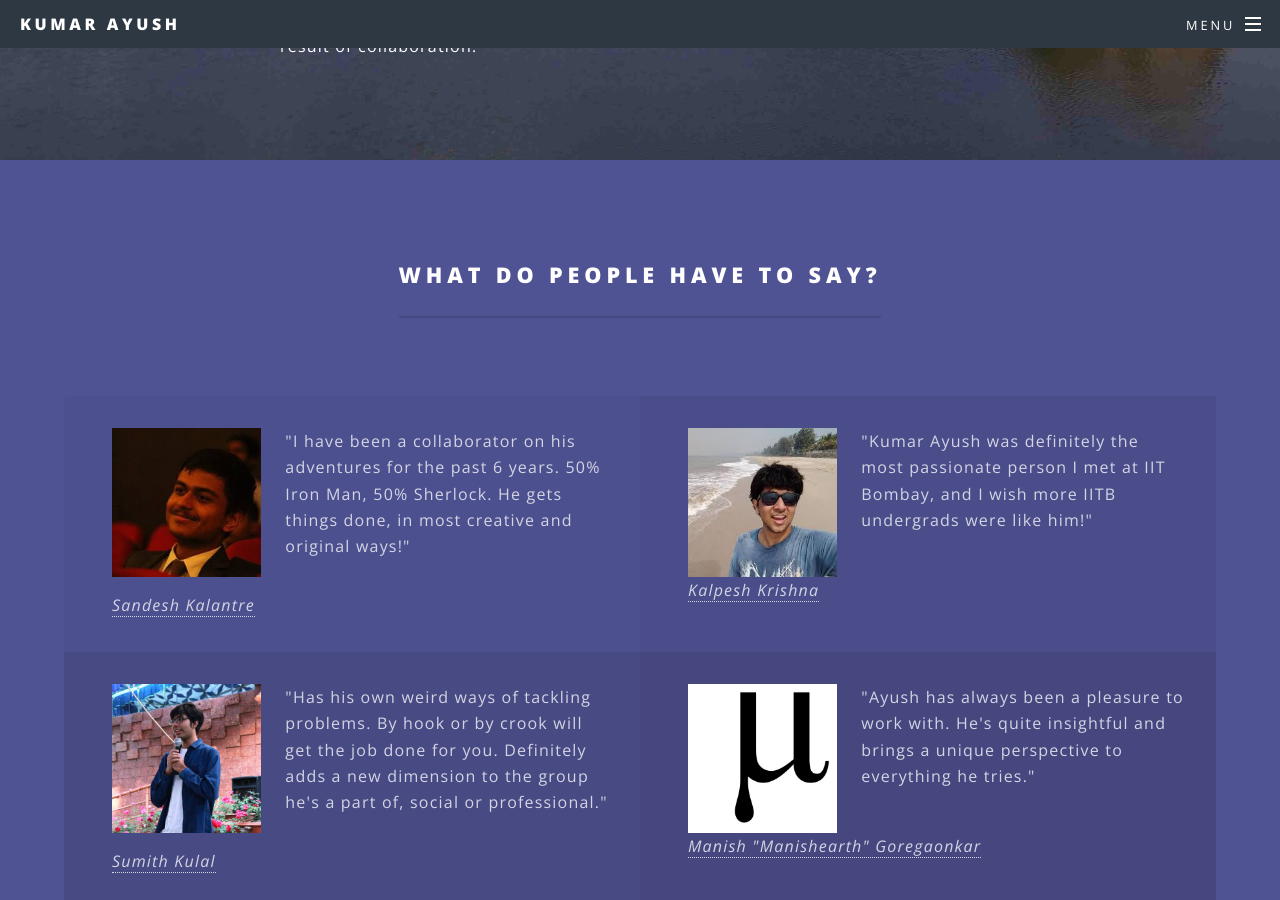
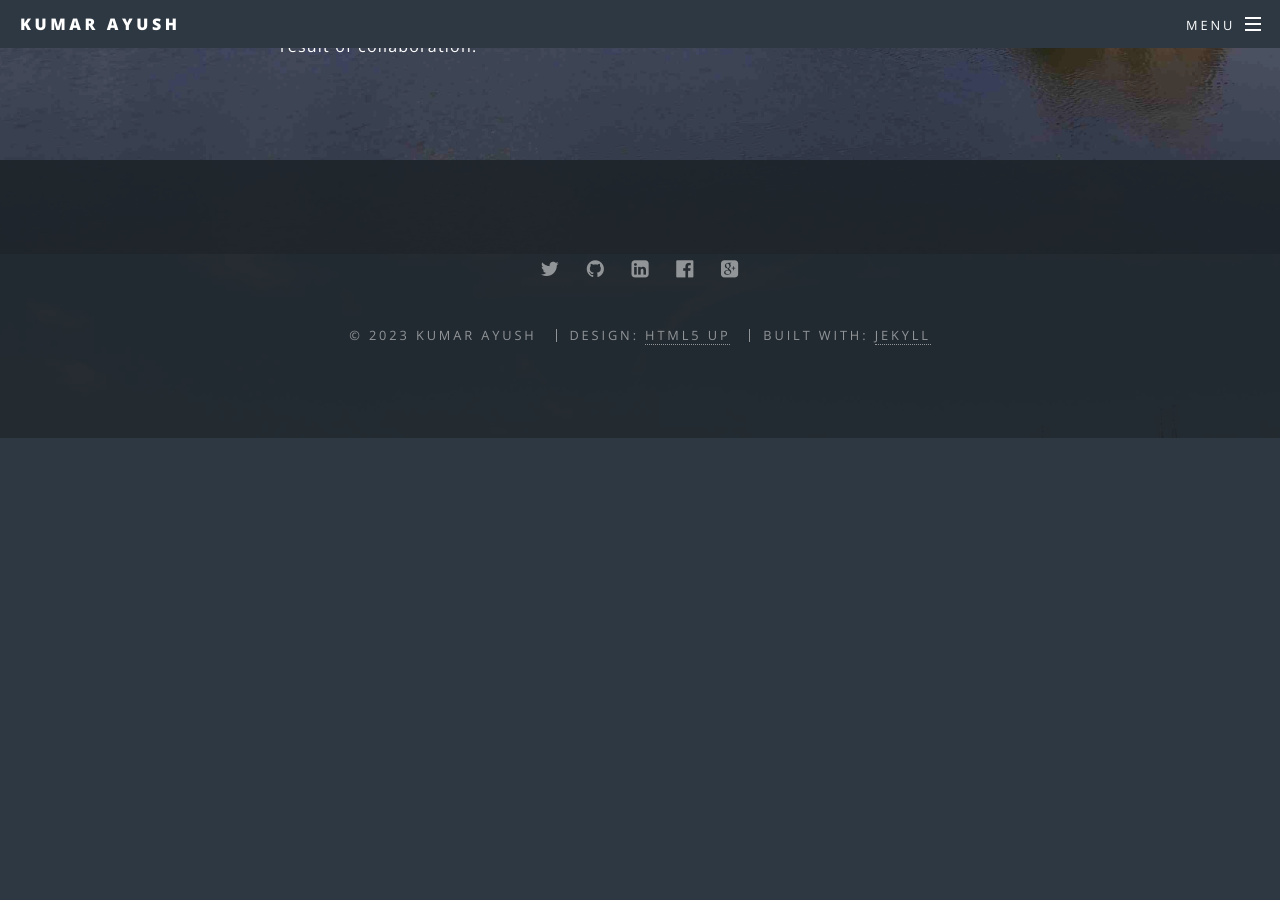
Before and after one commit to cheekujodhpur/website, a Jekyll site: the page built from index.html, in a window 1280 px wide and 900 px high, scrolled down 3346 px. Built offline with Jekyll 4.4.1, drawn with Linux system fonts in a browser that asks for light colours; after the commit the page ends 3784 px from its top, so only the background shows below that.

Commit message:
Remove testimonials

```diff
--- a/index.html
+++ b/index.html
@@ -77,59 +77,3 @@ bartitle: Home
 							</ul>
 						</div>
 					</section>
-
-
-				<!-- Three -->
-					<section id="three" class="wrapper style3 special">
-						<div class="inner">
-							<header class="major">
-								<h2>What do people have to say?</h2>
-							</header>
-							<ul class="features">
-                                <li>
-                                    <div class="row">
-                                        <img class="4u" src="/images/sandesh.jpg" />
-                                    <p class="8u">
-                                    "I have been a collaborator on his adventures for the past 6 years. 50% Iron Man, 50% Sherlock. He gets things done, in most creative and original ways!"
-                                    </p>
-                                    </div>
-                                    <p><i>
-                                        <a href="http://sandeshkalantre.github.io/">Sandesh Kalantre</a>
-                                    </i></p>
-                                </li>
-                                <li>
-                                    <div class="row">
-                                        <img class="4u" src="/images/kalpesh.jpg" />
-                                    <p class="8u">
-                                    "Kumar Ayush was definitely the most passionate person I met at IIT Bombay, and I wish more IITB undergrads were like him!"
-                                    </p>
-                                    </div>
-                                    <p><i>
-                                        <a href="http://martiansideofthemoon.github.io/">Kalpesh Krishna</a>
-                                    </i></p>
-                                </li>
-                                <li>
-                                    <div class="row">
-                                        <img class="4u" src="/images/sumith.jpg" />
-                                    <p class="8u">
-                                    "Has his own weird ways of tackling problems. By hook or by crook will get the job done for you. Definitely adds a new dimension to the group he's a part of, social or professional."
-                                    </p>
-                                    </div>
-                                    <p><i>
-                                        <a href="https://www.cse.iitb.ac.in/~sumith/">Sumith Kulal</a>
-                                    </i></p>
-                                </li>
-                                <li>
-                                    <div class="row">
-                                        <img class="4u" src="/images/manish.jpg" />
-                                    <p class="8u">
-                                    "Ayush has always been a pleasure to work with. He's quite insightful and brings a unique perspective to everything he tries."
-                                    </p>
-                                    </div>
-                                    <p><i>
-                                        <a href="https://manishearth.github.io/">Manish "Manishearth" Goregaonkar</a>
-                                    </i></p>
-                                </li>
-							</ul>
-						</div>
-					</section>
```
